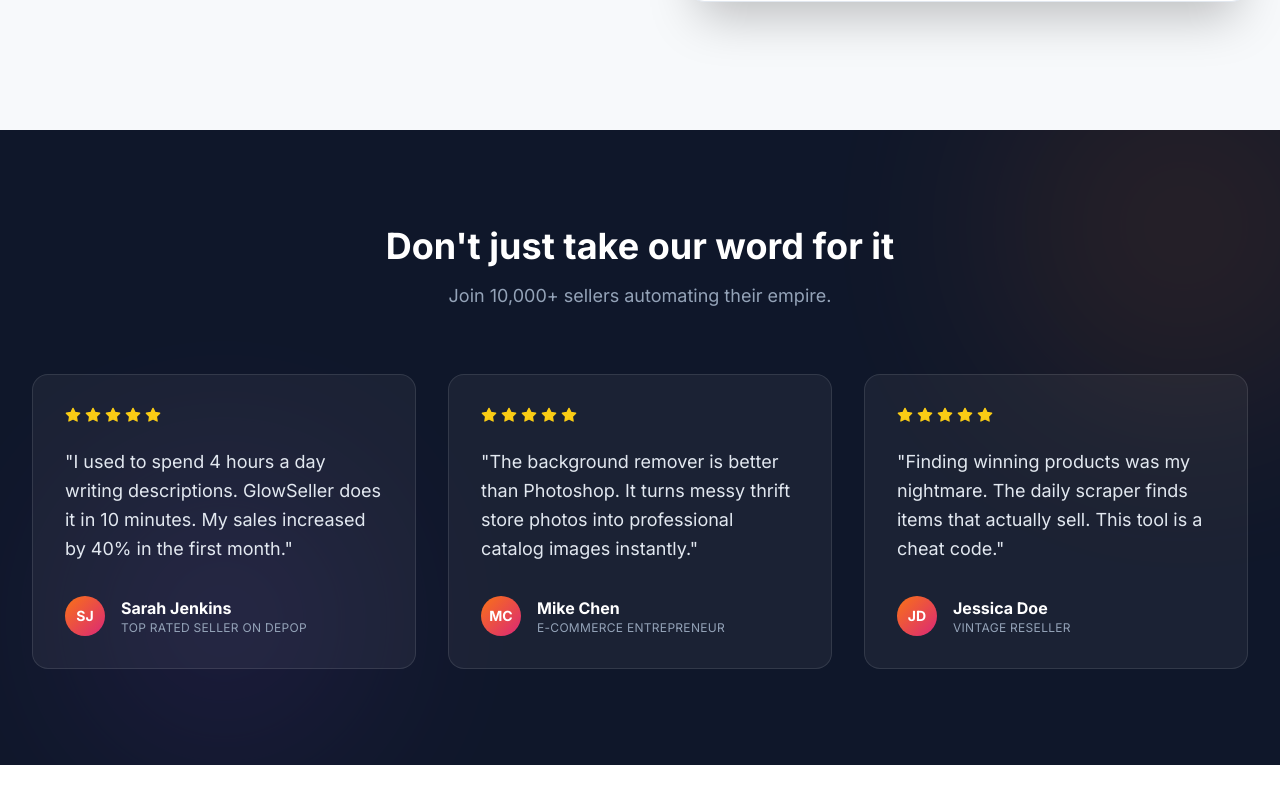
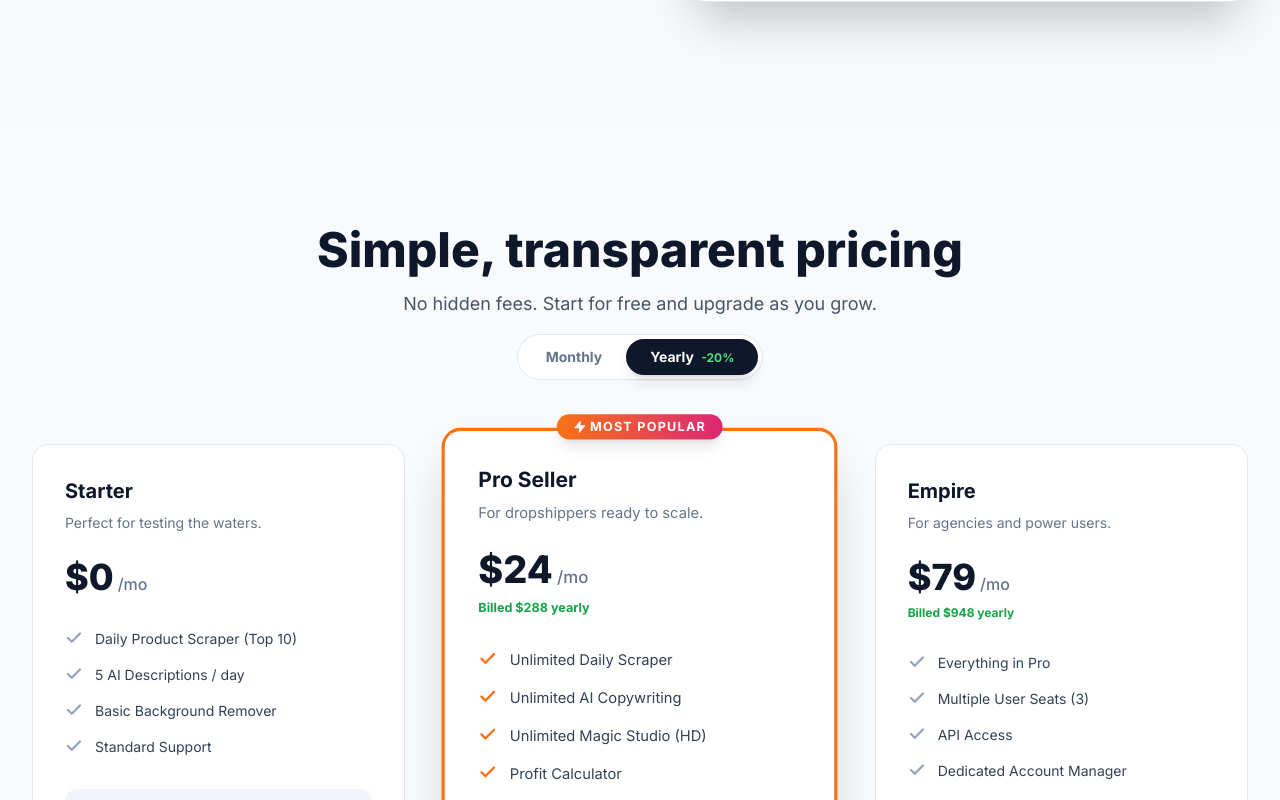
Before and after one commit to Mikeclassic/shiny-palm-tree2, a Next.js app: page / in a window 1280 px wide. Shown: the part 2780-3580 px from the top of the page. Built offline with nearby package versions, Linux system fonts and the light colour scheme.

Commit message:
Update page.tsx

```diff
--- a/src/app/page.tsx
+++ b/src/app/page.tsx
@@ -4,6 +4,7 @@ import { Navbar } from "@/components/Navbar";
 import { Container } from "@/components/ui/Container";
 import { FeatureSection } from "@/components/landing/FeatureSection";
 import { Testimonials } from "@/components/landing/Testimonials";
+import { PricingSection } from "@/components/landing/PricingSection"; // <--- Import
 
 export default function LandingPage() {
   return (
@@ -72,7 +73,6 @@ export default function LandingPage() {
             Trusted by 10,000+ Dropshippers scaling on
           </p>
           <div className="grid grid-cols-2 md:grid-cols-5 gap-8 opacity-50 grayscale hover:grayscale-0 transition-all duration-500">
-             {/* Replace with SVGs in production */}
             {['Shopify', 'TikTok Shop', 'Depop', 'WooCommerce', 'Etsy'].map((brand) => (
               <div key={brand} className="flex items-center justify-center font-bold text-xl text-slate-400 cursor-default hover:text-brand-900 transition">
                 {brand}
@@ -121,6 +121,9 @@ export default function LandingPage() {
         />
       </div>
 
+      {/* --- PRICING SECTION --- */}
+      <PricingSection />
+
       {/* --- TESTIMONIALS --- */}
       <Testimonials />
 
```
